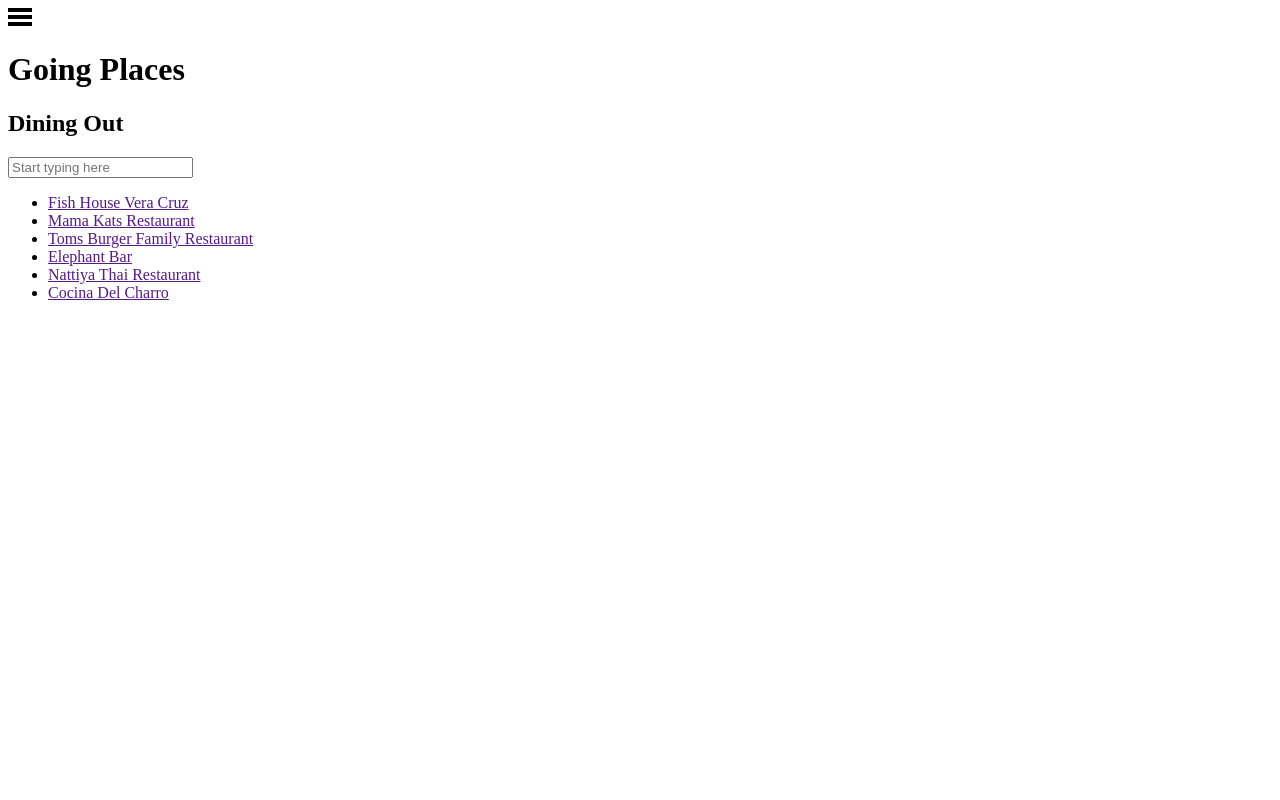
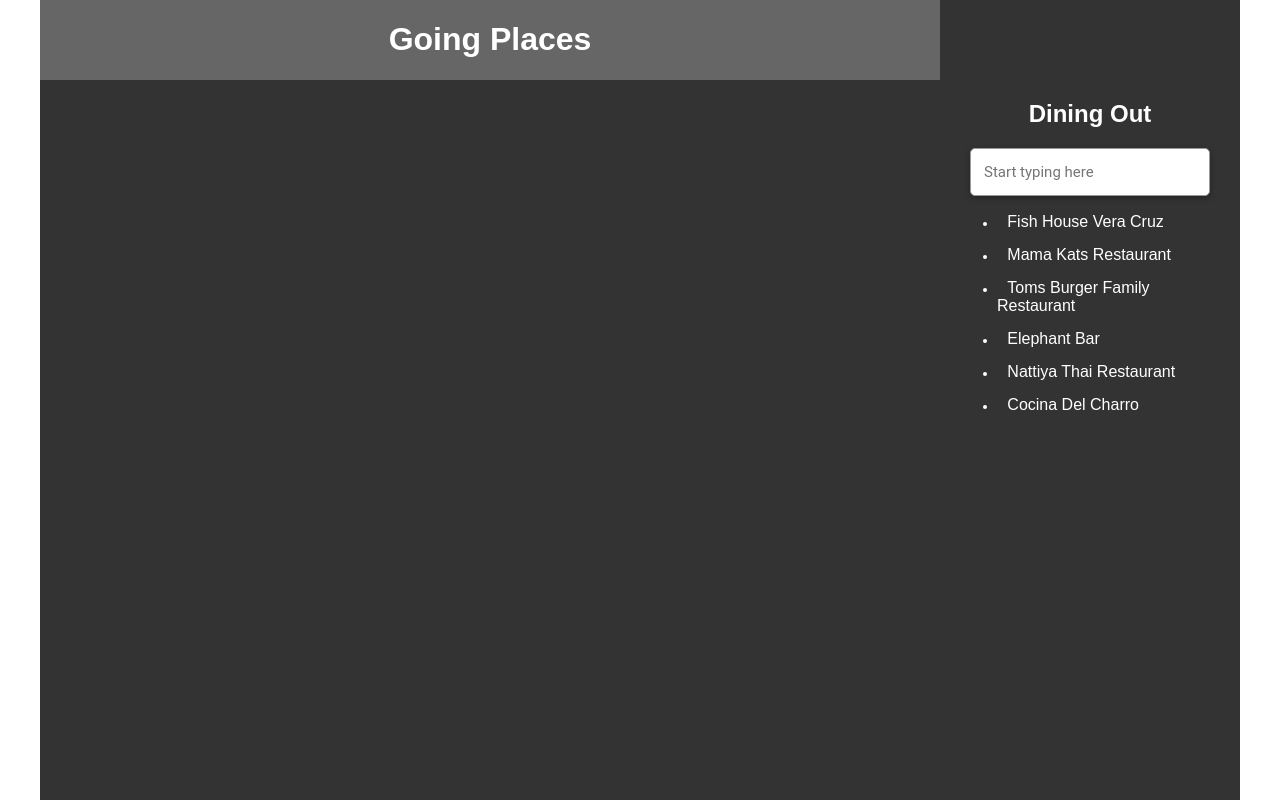
Before and after one commit to SurfingFool/neighborhood-map, a plain HTML site: page index.html in a window 1280 px wide. Drawn offline with nearby package versions, Linux system fonts and the light colour scheme; some packages are replaced by stand-ins of ours.

Commit message:
Working Version 1

```diff
--- a/index.html
+++ b/index.html
@@ -1,10 +1,11 @@
 <!DOCTYPE html>
 <html lang="en">
+
 <head>
     <title>Neighborhood Map</title>
     <meta charset="utf-8">
-	<!--<link rel="stylesheet" href="css/common.css" media="screen">-->
-	<link rel="stylesheet" href="css/under700px.css" media="screen and (max-width:700px)" >
+    <link rel="stylesheet" href="css/common.css" media="screen">
+    <link rel="stylesheet" href="css/under700px.css" media="screen and (max-width:700px)">
     <meta name="viewport" content="width=device-width, initial-scale=1.0">
     <script src="js/lib/knockout-3.4.0.js"></script>
     <script src="https://cdnjs.cloudflare.com/ajax/libs/jquery/3.0.0-alpha1/jquery.min.js"></script>
@@ -23,7 +24,8 @@
         <div id="sidebar">
             <h2>Dining Out</h2>
             <form action="#" method="GET" id="searchForm">
-				<input data-bind="textInput: searchTerm" id="input" class="controls" type="text" placeholder="Start typing here"/>
+                <input data-bind="textInput: searchTerm" id="input" class="controls" type="text"
+                placeholder="Start typing here" />
             </form>
             <ul id="listItems" data-bind="foreach: filterSearch">
                 <li>
@@ -34,7 +36,8 @@
 
     </div>
     <script src="js/app.js"></script>
-	<script	async defer onerror="mapError()" src="https://maps.googleapis.com/maps/api/js?&v=3&libraries=places&callback=initMap"></script>
+    <script async defer onerror="mapError()" src="https://maps.googleapis.com/maps/api/js?key=AIzaSyCo8Z_KaVcvnsu69YXT-qDE7J7uwdP3ia8&v=3&libraries=places&callback=initMap"></script>
 
 </body>
+
 </html>
```
Lines whose indentation alone changed are shown as unchanged.
